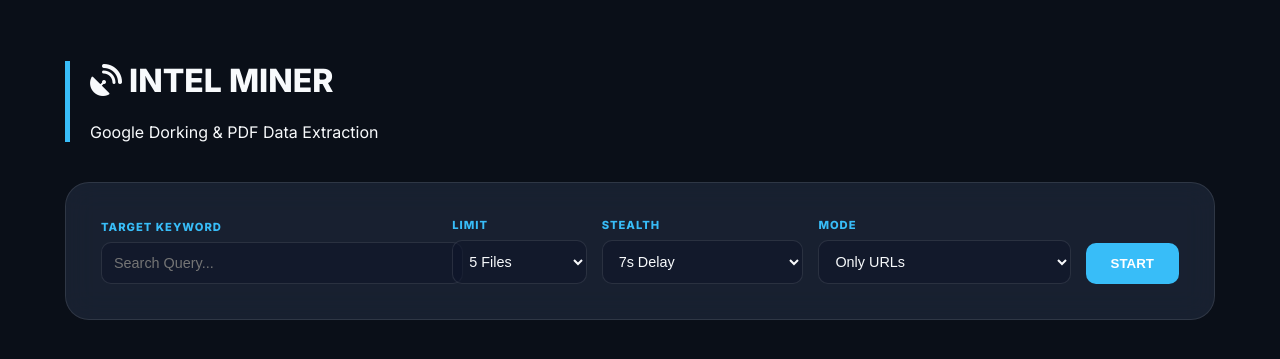
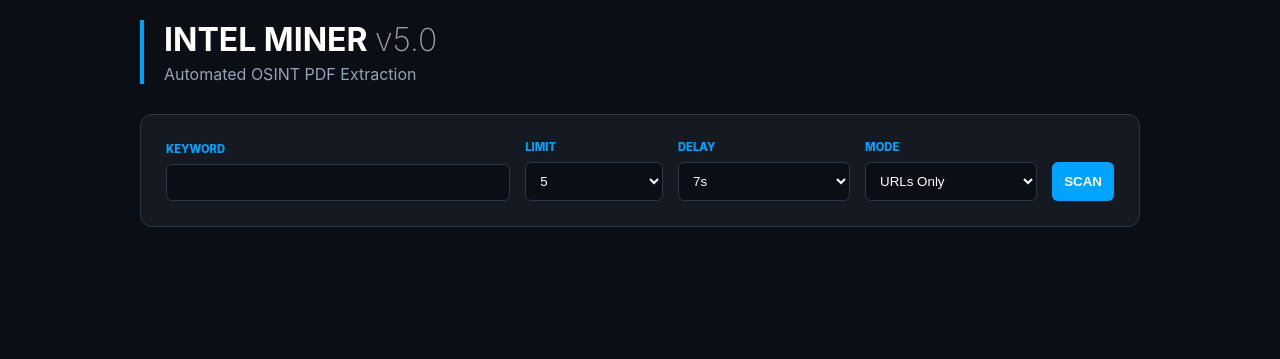
Before and after one commit to be3beke/PDFExtractor, a Flask app: page / in a window 1280 px wide. Shown: the top 359 px of the page. Run offline with Flask 3, Linux system fonts and the light colour scheme.

Commit message:
Update index.html

```diff
--- a/templates/index.html
+++ b/templates/index.html
@@ -2,110 +2,130 @@
 <html lang="en">
 <head>
     <meta charset="UTF-8">
-    <title>Stealth Intel Miner</title>
+    <meta name="viewport" content="width=device-width, initial-scale=1.0">
+    <title>Intel Miner v5.0 | Preview Mode</title>
     <link href="https://cdnjs.cloudflare.com/ajax/libs/font-awesome/6.0.0/css/all.min.css" rel="stylesheet">
-    <link rel="stylesheet" href="{{ url_for('static', filename='style.css') }}">
+    <style>
+        :root { --bg: #0b0e14; --card: #151921; --accent: #00a3ff; --success: #2ecc71; --error: #e74c3c; --text: #ffffff; --text-dim: #94a3b8; }
+        body { background: var(--bg); color: var(--text); font-family: 'Inter', sans-serif; margin: 0; padding: 20px; }
+        .container { max-width: 1000px; margin: 0 auto; }
+        header { border-left: 4px solid var(--accent); padding-left: 20px; margin-bottom: 30px; }
+        .search-card { background: var(--card); padding: 25px; border-radius: 12px; border: 1px solid #2d3748; }
+        .form-row { display: grid; gap: 15px; grid-template-columns: 2fr 0.8fr 1fr 1fr auto; align-items: end; }
+        .form-group label { display: block; font-size: 0.7rem; color: var(--accent); font-weight: 800; margin-bottom: 8px; text-transform: uppercase; }
+        input, select { background: #0b0e14; border: 1px solid #2d3748; color: white; padding: 10px; border-radius: 6px; width: 100%; box-sizing: border-box; }
+        .btn-primary { background: var(--accent); color: white; border: none; padding: 12px; border-radius: 6px; font-weight: 600; cursor: pointer; }
+
+        /* Grid */
+        .grid-results { display: grid; grid-template-columns: repeat(auto-fill, minmax(240px, 1fr)); gap: 15px; margin-top: 20px; }
+        .result-card { background: var(--card); padding: 15px; border-radius: 8px; border: 1px solid #2d3748; position: relative; }
+        .btn-preview { background: rgba(255,255,255,0.05); color: var(--accent); border: 1px solid var(--accent); padding: 4px 8px; font-size: 0.7rem; border-radius: 4px; cursor: pointer; margin-top: 10px; }
+
+        /* Modal */
+        .modal { display: none; position: fixed; inset: 0; background: rgba(0,0,0,0.85); z-index: 2000; align-items: center; justify-content: center; padding: 20px; }
+        .modal-content { background: var(--card); width: 100%; max-width: 700px; max-height: 80vh; border-radius: 12px; border: 1px solid var(--accent); display: flex; flex-direction: column; }
+        .modal-header { padding: 15px; border-bottom: 1px solid #2d3748; display: flex; justify-content: space-between; }
+        .modal-body { padding: 20px; overflow-y: auto; font-family: 'Courier New', monospace; font-size: 0.85rem; white-space: pre-wrap; color: #00ff00; }
+
+        /* Loader */
+        .loader-overlay { position: fixed; inset: 0; background: rgba(11, 14, 20, 0.98); display: flex; flex-direction: column; align-items: center; justify-content: center; z-index: 1000; }
+        .progress-bar-bg { width: 300px; height: 6px; background: #2d3748; border-radius: 3px; margin: 20px 0; overflow: hidden; }
+        .progress-bar-fill { width: 0%; height: 100%; background: var(--accent); transition: width 0.3s; }
+        #live-terminal { background: #000; color: #0f0; font-family: monospace; padding: 15px; width: 80%; max-width: 600px; height: 120px; border-radius: 6px; overflow-y: auto; font-size: 0.8rem; border: 1px solid #333; }
+    </style>
 </head>
 <body>
+
 <div class="container">
-        <header class="dashboard-header">
-            <h1><i class="fa-solid fa-satellite-dish"></i> INTEL MINER</h1>
-            <p>Google Dorking & PDF Data Extraction</p>
+    <header>
+        <h1 style="margin:0;">INTEL MINER <span style="font-weight:200; opacity:0.6;">v5.0</span></h1>
+        <p style="color:var(--text-dim); margin:5px 0;">Automated OSINT PDF Extraction</p>
     </header>
 
     <div class="search-card">
         <form action="/" method="POST" onsubmit="startTracking()">
-                <div class="form-row" style="grid-template-columns: 2fr 0.8fr 1.2fr 1.5fr auto;">
-                    <div class="form-group">
-                        <label>Target Keyword</label>
-                        <input type="text" name="keyword" placeholder="Search Query..." required>
-                    </div>
-                    <div class="form-group">
-                        <label>Limit</label>
-                        <select name="limit">
-                            <option value="5">5 Files</option>
-                            <option value="10">10 Files</option>
-                        </select>
-                    </div>
-                    <div class="form-group">
-                        <label>Stealth</label>
-                        <select name="delay">
-                            <option value="3.0">3s Delay</option>
-                            <option value="7.0" selected>7s Delay</option>
-                        </select>
-                    </div>
-                    <div class="form-group">
-                        <label>Mode</label>
-                        <select name="filter_mode">
-                            <option value="urls_only">Only URLs</option>
-                            <option value="leads_only">URLs + Pro Emails</option>
-                        </select>
-                    </div>
-                    <button type="submit" class="btn-primary">START</button>
+            <div class="form-row">
+                <div class="form-group"><label>Keyword</label><input type="text" name="keyword" required></div>
+                <div class="form-group"><label>Limit</label><select name="limit"><option value="5">5</option><option value="10">10</option></select></div>
+                <div class="form-group"><label>Delay</label><select name="delay"><option value="3.0">3s</option><option value="7.0" selected>7s</option></select></div>
+                <div class="form-group"><label>Mode</label><select name="filter_mode"><option value="urls_only">URLs Only</option><option value="leads_only">URLs + Emails</option></select></div>
+                <button type="submit" class="btn-primary">SCAN</button>
             </div>
         </form>
     </div>
 
     {% if show_download %}
     <textarea id="rawBuffer" style="display:none;">{{ full_content }}</textarea>
-        <div style="margin-top:40px; display:flex; justify-content:space-between; align-items:center;">
-            <h3>Results: {{ keyword }}</h3>
-            <button onclick="downloadLocal()" class="btn-primary" style="background:#2ecc71; border:none;">
-                <i class="fa-solid fa-file-export"></i> DOWNLOAD DATA
-            </button>
+    <div style="margin-top:40px; display:flex; justify-content:space-between;">
+        <h3 style="margin:0;">Results for: {{ keyword }}</h3>
+        <button onclick="downloadLocal()" class="btn-primary" style="background:var(--success);">DOWNLOAD ALL</button>
     </div>
+
     <div class="grid-results">
         {% for item in results %}
-            <div class="result-card" style="opacity: {{ '1' if item.status == 'Success' else '0.6' }};">
-                <h4>{{ item.title }}</h4>
-                <p style="font-size:0.7rem; color:#888;">{{ item.status }}</p>
-                <div class="status-bar {{ 'success' if item.status == 'Success' else 'fail' }}"></div>
+        <div class="result-card">
+            <h4 style="margin:0; font-size:0.8rem; overflow:hidden; text-overflow:ellipsis;">{{ item.title }}</h4>
+            <p style="font-size:0.7rem; color:var(--text-dim); margin:5px 0;">Status: {{ item.status }}</p>
+            {% if item.status == 'Success' %}
+                <button class="btn-preview" onclick='showPreview({{ item.content | tojson }})'>VIEW TEXT</button>
+            {% endif %}
         </div>
         {% endfor %}
     </div>
     {% endif %}
 </div>
 
-    <div id="loader" class="loader-overlay" style="display:none;">
-        <div class="spinner"></div>
-        <h2 id="p-status">Awaiting Network...</h2>
-        <div class="progress-bar-bg"><div id="p-bar" class="progress-bar-fill"></div></div>
-        <p id="p-count">0 / 0 Files</p>
-
-        <div class="terminal-box" style="margin-top:20px; width:80%; max-width:600px;">
-            <p style="font-size:0.7rem; color:#0f0; margin-bottom:5px; font-family:monospace;">> LIVE_LOG_STATUS:</p>
-            <div id="live-terminal" style="background:#000; color:#0f0; font-family:monospace; padding:15px; border-radius:5px; height:100px; overflow:hidden; border:1px solid #333; text-align:left; font-size:0.8rem;">
-                Initializing rotation...
+<div id="previewModal" class="modal">
+    <div class="modal-content">
+        <div class="modal-header">
+            <strong>Data Preview</strong>
+            <button onclick="closeModal()" style="background:none; border:none; color:white; cursor:pointer; font-size:1.2rem;">&times;</button>
+        </div>
+        <div class="modal-body" id="modalBody"></div>
     </div>
 </div>
+
+<div id="loader" class="loader-overlay" style="display:none;">
+    <div class="spinner" style="width:40px; height:40px; border:4px solid #2d3748; border-top-color:var(--accent); border-radius:50%; animation:spin 1s linear infinite;"></div>
+    <h3 id="p-status" style="margin:20px 0 10px;">Searching...</h3>
+    <div class="progress-bar-bg"><div id="p-bar" class="progress-bar-fill"></div></div>
+    <div id="live-terminal"></div>
 </div>
 
 <script>
     function downloadLocal() {
         const data = document.getElementById('rawBuffer').value;
-            if(!data.trim()) { alert("No URLs matched your filters."); return; }
+        if(!data.trim()) return alert("No data found.");
         const blob = new Blob([data], { type: 'text/plain' });
-            const url = window.URL.createObjectURL(blob);
         const a = document.createElement('a');
-            a.href = url; a.download = "mined_urls.txt";
-            document.body.appendChild(a);
+        a.href = URL.createObjectURL(blob);
+        a.download = "extraction_results.txt";
         a.click();
-            document.body.removeChild(a);
     }
+
+    function showPreview(content) {
+        document.getElementById('modalBody').innerText = content;
+        document.getElementById('previewModal').style.display = 'flex';
+    }
+
+    function closeModal() { document.getElementById('previewModal').style.display = 'none'; }
 
     function startTracking() {
         document.getElementById('loader').style.display = 'flex';
+        const term = document.getElementById('live-terminal');
         const es = new EventSource("/progress-stream");
         es.onmessage = (e) => {
             const d = JSON.parse(e.data);
-                const pct = d.total > 0 ? Math.round((d.current / d.total) * 100) : 0;
             document.getElementById('p-status').innerText = d.status;
-                document.getElementById('p-bar').style.width = pct + "%";
-                document.getElementById('p-count').innerText = `${d.current} / ${d.total} Files`;
-                if(d.preview) document.getElementById('live-terminal').innerText = "> " + d.preview;
+            document.getElementById('p-bar').style.width = (d.total > 0 ? (d.current/d.total)*100 : 0) + "%";
+            if(d.preview) {
+                term.innerHTML += `<br>> ${d.preview}`;
+                term.scrollTop = term.scrollHeight;
+            }
             if(d.status === "Completed") es.close();
         };
     }
 </script>
+<style> @keyframes spin { to { transform: rotate(360deg); } } </style>
 </body>
 </html>
```
Lines whose indentation alone changed are shown as unchanged.
